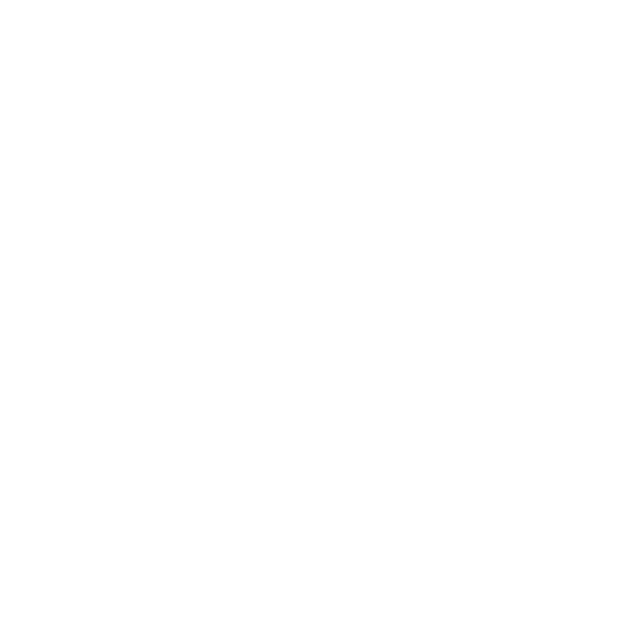
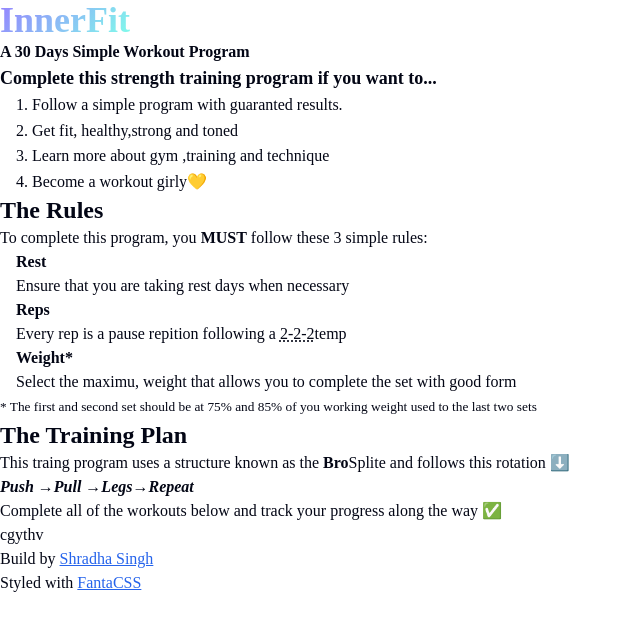
Before and after one commit to Shradhasingh1/InnerFit, a React (Vite) app: page / in a window 1280 px wide. Shown: the top 630 px of the page, without its empty margins (0-640 px from the left). Built offline with nearby package versions, Linux system fonts and the light colour scheme; a web font is replaced by a local one.

Commit message:
Added Hero, Header, and Footer sections

```diff
--- a/src/App.jsx
+++ b/src/App.jsx
@@ -1,8 +1,15 @@
+ import Layout from"./components/Layout"
+ import Grid from "./components/Grid"
+import Hero from "./components/Hero"
 
 function App(){
   return(
-    <>
-    </>
+      <Layout>
+        <main>
+          <Hero></Hero>
+          <Grid/>
+        </main>
+      </Layout>
   )
 }
 
--- a/src/components/Grid.jsx
+++ b/src/components/Grid.jsx
@@ -1,5 +1,6 @@
 export default function Grid(){
     return(
-        <></>
+        <>
+        cgythv</>
     )
 }
--- a/src/components/Hero.jsx
+++ b/src/components/Hero.jsx
@@ -1,5 +1,38 @@
 export default function Hero(){
     return(
-        <></>
+        <>
+        <h5>Complete this strength training program if you want to...</h5>
+        <ol>
+            <li>
+                Follow a simple program with guaranted results.
+            </li>
+            <li> Get fit, healthy,strong and toned</li>
+            <li>Learn more about gym ,training and technique</li>
+            <li>Become a workout girly💛</li>
+        </ol>
+        <h3>The Rules</h3>
+        <p>To complete this program, you <b>MUST</b> follow these 3 simple rules:</p>
+        <ul>
+             <div>
+                <b>Rest</b>
+                <p>Ensure that you are taking rest days when necessary</p>
+            </div>
+            <div>
+                <b>Reps</b>
+                <p>Every rep is a pause repition following a <abbr title="2 second down-2 second pause-2 second up">2-2-2</abbr>temp</p>
+            </div>
+            <div>
+                <b>Weight*</b>
+                <p>Select the maximu, weight that allows you to complete the set with good form</p>
+            </div>
+        </ul>
+        <small>* The first and second set should be at 75% and 85% of you working weight used to the last two sets</small>
+
+        <h3>The Training Plan</h3>
+        <p>This traing program uses a structure known as the <b>Bro</b>Splite and follows this rotation ⬇️</p>
+        <b><i>Push &rarr;Pull &rarr;Legs&rarr;Repeat</i></b>
+        <p>Complete all of the workouts below and track your progress along the way ✅</p>
+
+        </>
     )
 }
--- a/src/components/Layout.jsx
+++ b/src/components/Layout.jsx
@@ -1,5 +1,23 @@
-export default function Layout(){
+export default function Layout(props){
+// to tell the prarent about the chidren components that needs to be rendered we use props
+    const {children}=props
+
+    const header =(
+        <header>
+            <h1 className="text-gradient">InnerFit</h1>
+            <p><strong> A 30 Days Simple Workout Program</strong> </p>
+        </header>
+    )
+    const footer =(
+        <footer>
+         <p>Build by <a href="" target="_blank">Shradha Singh</a><br/>Styled with <a href="" target="_blank">FantaCSS</a></p>
+        </footer>
+    )
     return(
-        <></>
+        <>
+        {header}
+        {children}
+        {footer}
+        </>
     )
 }
```
